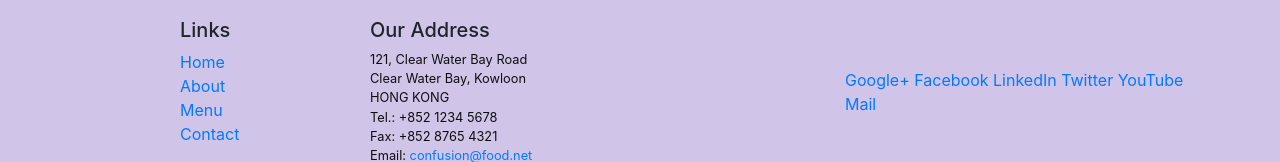
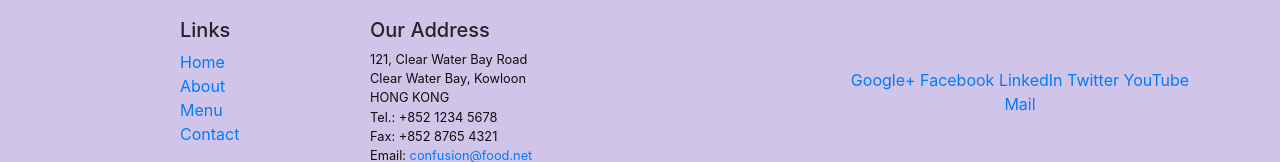
Before and after one commit to ZhYao2015/nodejs_bootstrap_fun, a website: page index.html in a window 1280 px wide. Shown: the part 1463-1625 px from the top of the page. Drawn offline with nearby package versions, Linux system fonts and the light colour scheme.

Commit message:
text-align for media

```diff
--- a/index.html
+++ b/index.html
@@ -86,7 +86,7 @@
 		           </address>
                 </div>
                 <div class="col col-sm-4 align-self-center">
-                    <div>
+                    <div style="text-align:center">
                         <a href="http://google.com/+">Google+</a>
                         <a href="http://www.facebook.com/profile.php?id=">Facebook</a>
                         <a href="http://www.linkedin.com/in/">LinkedIn</a>
```
